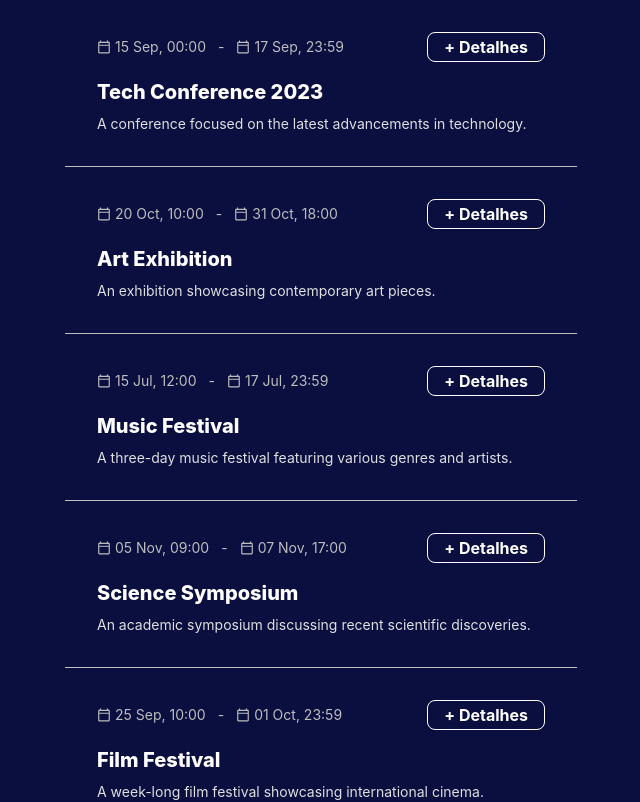
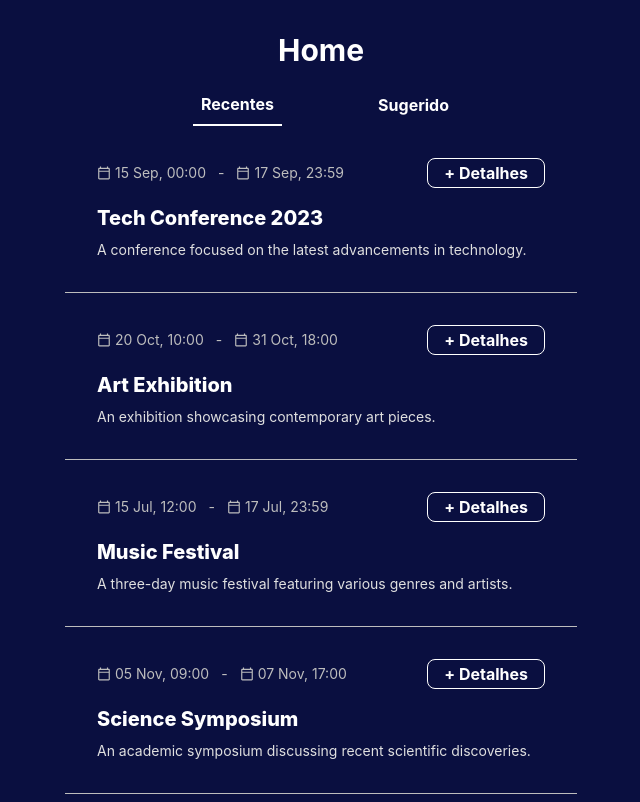
Before and after one commit to mateusap1/palestrinha_web, a React (Create React App) app: page / in a window 1280 px wide. Shown: the top 802 px of the page, without its empty margins (319-959 px from the left). Built offline with nearby package versions, Linux system fonts and the light colour scheme; the HTML template or start-up script is replaced by a standard one.

Commit message:
added home page navbar

```diff
--- a/src/pages/HomePage.tsx
+++ b/src/pages/HomePage.tsx
@@ -49,7 +49,18 @@ const HomePage = () => {
               <LoadingIcon size={20} />
             </div>
           ) : (
-            currentEvents!.map(
+            <div>
+              <div className="mt-8">
+                <div className="">
+                  <h1 className="font-bold text-3xl text-center">Home</h1>
+                </div>
+                <div className="flex flex-row justify-between items-center mx-32 mt-4 font-bold">
+                  <span className="border-b-2 p-2 hover:cursor-pointer">Recentes</span>
+                  <span className="hover:cursor-pointer">Sugerido</span>
+                </div>
+              </div>
+              <div>
+                {currentEvents!.map(
                   ({ publicId, startDate, endDate, name, description }) => (
                     <Event
                       publicId={publicId}
@@ -59,7 +70,9 @@ const HomePage = () => {
                       description={description}
                     />
                   )
-            )
+                )}
+              </div>
+            </div>
           )}
         </div>
       </div>
```
Lines whose indentation alone changed are shown as unchanged.
